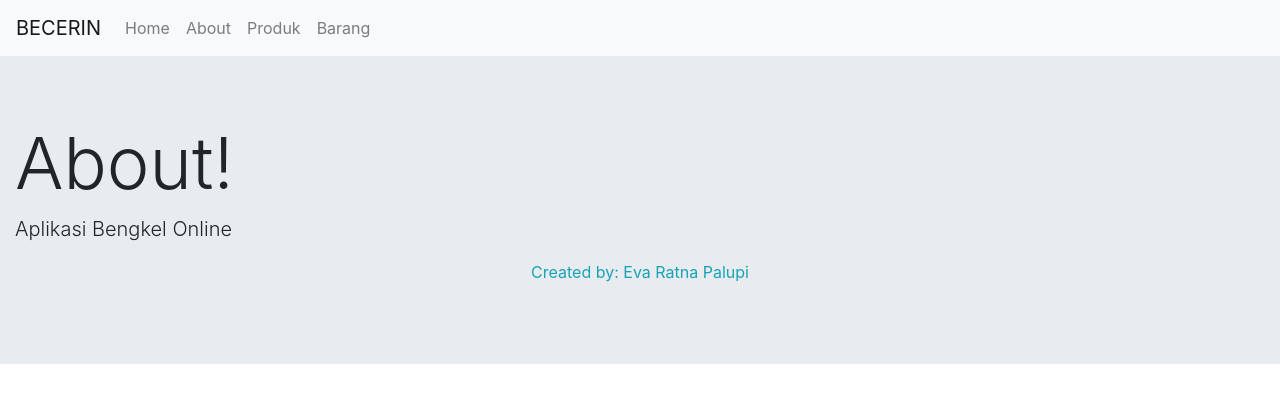
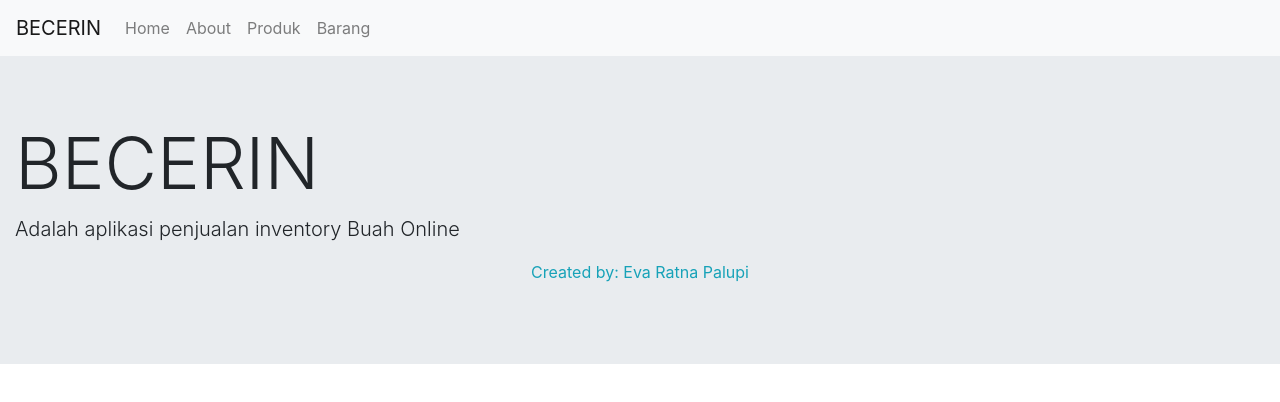
Before and after one commit to eva-ratna-palupi/uas_reactjs, a React (Create React App) app: page /about in a window 1280 px wide. Shown: the top 402 px of the page. Built offline with nearby package versions, Linux system fonts and the light colour scheme.

Commit message:
Menampilkan produk

```diff
--- a/src/Component/Class/ListComp.jsx
+++ b/src/Component/Class/ListComp.jsx
@@ -68,12 +68,14 @@ class ListComp extends PureComponent {
                             <th>Nama</th>
                             <th>Jumlah</th>
                             <th>Harga</th>
+                            <th>Aksi</th>
                         </tr>
 
                     </thead>
                     <tbody>
                         {this.state.tb_produk.map(tb_produk =>
                             <tr key={tb_produk.id_produk}>
+                                <td>{tb_produk.id_produk}</td>
                                 <td>{tb_produk.nama}</td>
                                 <td>{tb_produk.jumlah}</td>
                                 <td>{tb_produk.harga}</td>
--- a/src/Component/Fungsional/AboutComp.jsx
+++ b/src/Component/Fungsional/AboutComp.jsx
@@ -7,8 +7,8 @@ const AboutComp = () => {
         <div>
             <Jumbotron fluid>
                         <Container fluid>
-                            <h1 className="display-3">About!</h1>
-                            <p className="lead">Aplikasi Bengkel Online</p>
+                            <h1 className="display-3">BECERIN</h1>
+                            <p className="lead">Adalah aplikasi penjualan inventory Buah Online</p>
                             <p className="text-info">Created by: Eva Ratna Palupi</p>
                         </Container>
             </Jumbotron>
```
